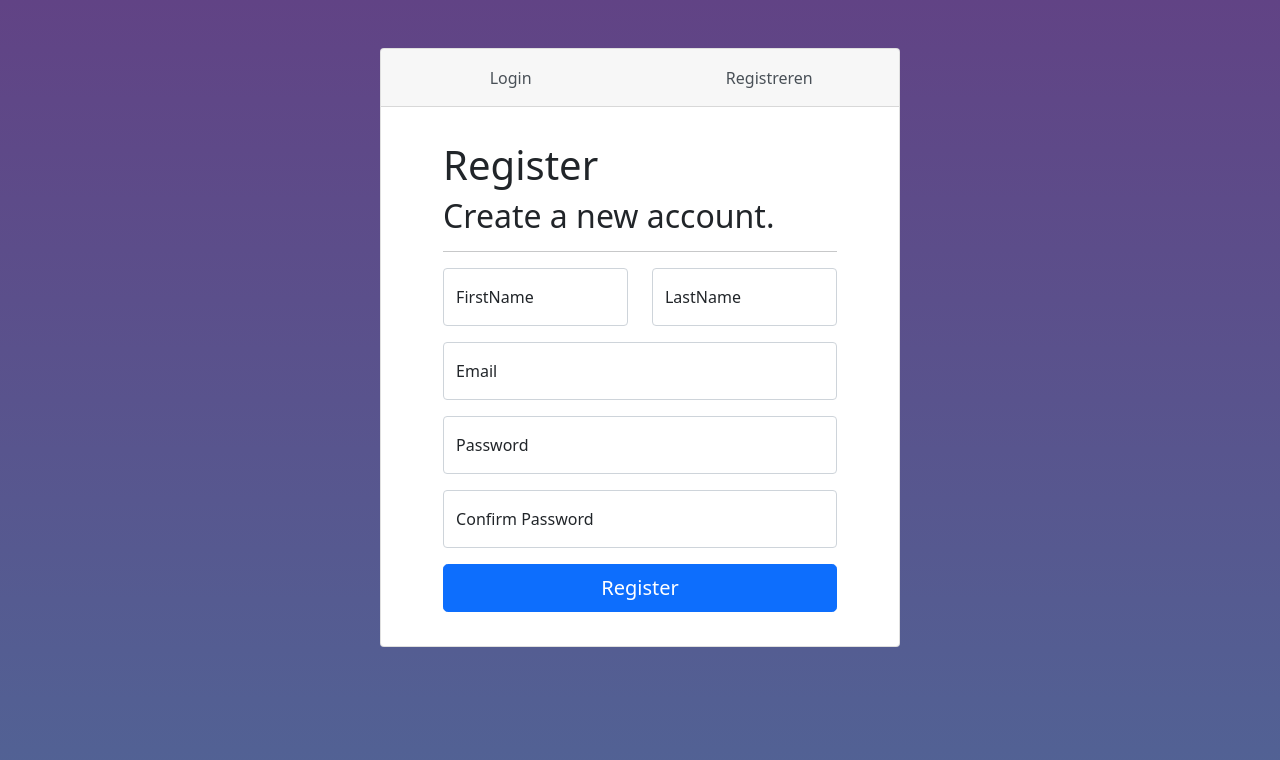
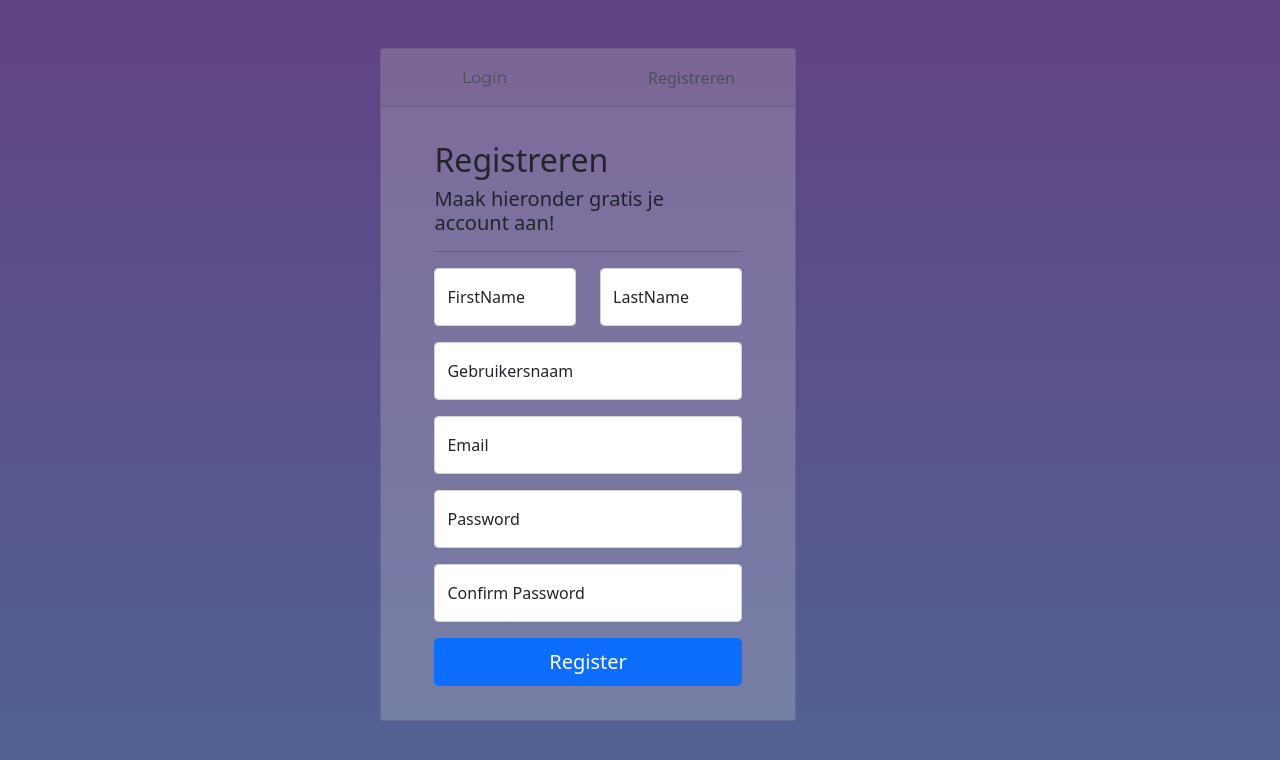
Before and after one commit to gielvgorp/MatchDayPlanner, an ASP.NET Core app: page /Identity/Account/Register in a window 1280 px wide. Shown: the top 760 px of the page. Run offline with ASP.NET Core 8, Linux system fonts and the light colour scheme; tables that the repository leaves empty hold one stand-in row (values such as "Sample post"); style sheets or scripts are compiled from the project's sources; some libraries are stand-ins or nearby versions.

Commit message:
Multiple changes
 - changed login and register UI
 - When user creates account, he is able to enter a username

```diff
--- a/MatchDayPlanner/MatchDayPlanner/Areas/Identity/Pages/Account/Login.cshtml
+++ b/MatchDayPlanner/MatchDayPlanner/Areas/Identity/Pages/Account/Login.cshtml
@@ -6,9 +6,9 @@
     Layout = "~/Areas/Identity/Pages/_AuthLayout.cshtml";
 }
 
-<h1>Welkom bij Matchday Planner!</h1>
+<h3>Welkom bij Matchday Planner!</h3>
 <form id="account" method="post">
-    <h2>Voer hieronder uw gegevens in!</h2>
+    <h5>Voer hieronder uw gegevens in!</h5>
     <hr />
     <div asp-validation-summary="ModelOnly" class="text-danger" role="alert"></div>
     <div class="form-floating mb-3">
--- a/MatchDayPlanner/MatchDayPlanner/Areas/Identity/Pages/Account/Register.cshtml
+++ b/MatchDayPlanner/MatchDayPlanner/Areas/Identity/Pages/Account/Register.cshtml
@@ -1,13 +1,13 @@
 @page
 @model RegisterModel
 @{
-    ViewData["Title"] = "Register";
+    ViewData["Title"] = "Registreren";
     Layout = "~/Areas/Identity/Pages/_AuthLayout.cshtml";
 }
 
-<h1>@ViewData["Title"]</h1>
+<h2>@ViewData["Title"]</h2>
 <form id="registerForm" asp-route-returnUrl="@Model.ReturnUrl" method="post">
-    <h2>Create a new account.</h2>
+    <h5>Maak hieronder gratis je account aan!</h5>
     <hr />
     <div asp-validation-summary="ModelOnly" class="text-danger" role="alert"></div>
     <div class="row">
@@ -23,6 +23,11 @@
                 <label asp-for="Input.LastName">LastName</label>
             </div>
         </div>
+    </div>
+    <div class="form-floating mb-3">
+        <input asp-for="Input.UserName" class="form-control" autocomplete="username" aria-required="true" placeholder="Gebruikersnaam" />
+        <label asp-for="Input.UserName">Gebruikersnaam</label>
+        <span asp-validation-for="Input.UserName" class="text-danger"></span>
     </div>
     <div class="form-floating mb-3">
         <input asp-for="Input.Email" class="form-control" autocomplete="username" aria-required="true" placeholder="name@example.com" />
--- a/MatchDayPlanner/MatchDayPlanner/Areas/Identity/Pages/Account/Register.cshtml.cs
+++ b/MatchDayPlanner/MatchDayPlanner/Areas/Identity/Pages/Account/Register.cshtml.cs
@@ -85,6 +85,10 @@ namespace MatchDayPlanner.Areas.Identity.Pages.Account
             [Display(Name = "Achternaam")]
             public string LastName { get; set; }
 
+            [DataType(DataType.Text)]
+            [Display(Name = "Gebruikersnaam")]
+            public string UserName { get; set; }
+
             [Required]
             [EmailAddress]
             [Display(Name = "Email")]
@@ -128,7 +132,7 @@ namespace MatchDayPlanner.Areas.Identity.Pages.Account
                 user.FirstName = Input.FirstName;
                 user.LastName = Input.LastName;
 
-                await _userStore.SetUserNameAsync(user, Input.Email, CancellationToken.None);
+                await _userStore.SetUserNameAsync(user, Input.UserName, CancellationToken.None);
                 await _emailStore.SetEmailAsync(user, Input.Email, CancellationToken.None);
                 var result = await _userManager.CreateAsync(user, Input.Password);
 
--- a/MatchDayPlanner/MatchDayPlanner/Areas/Identity/Pages/_AuthLayout.cshtml
+++ b/MatchDayPlanner/MatchDayPlanner/Areas/Identity/Pages/_AuthLayout.cshtml
@@ -4,10 +4,30 @@
 
 <div class="row justify-content-center">
     <div class="col-5 mt-5">
-        <div class="card login-logout-card">
+       @*  <div class="card login-logout-card">
             <div class="card-header">
                 <ul class="nav nav-tabs card-header-tabs">
                     <li class="nav-item">
+                        <a href="/Identity/Account/Login" class="nav-link">Login</a>
+                    </li>
+                    <li class="nav-item">
+                        <a href="/Identity/Account/Register" class="nav-link">Registreren</a>
+                    </li>
+                </ul>
+            </div>
+            <div class="card-body">
+                <div class="row justify-content-center">
+                    <div class="col-10 my-4">
+                        @RenderBody()
+                    </div>
+                </div>
+            </div>
+        </div> *@
+
+        <div class="login-logout-container card login-logout-card">
+            <div class="card-header">
+                <ul class="nav nav-tabs card-header-tabs">
+                    <li class="nav-item text">
                         <a href="/Identity/Account/Login" class="nav-link">Login</a>
                     </li>
                     <li class="nav-item">
--- a/MatchDayPlanner/MatchDayPlanner/wwwroot/css/site.css
+++ b/MatchDayPlanner/MatchDayPlanner/wwwroot/css/site.css
@@ -154,3 +154,21 @@ header .sub-title {
 .login-logout-card .card-body {
     padding: 10px 20px;
 }
+
+.login-logout-container{
+    width: min(500px, 80%);
+    min-height: 300px;
+    background: var(--gray-a);
+}
+
+.app-btn {
+    display: block;
+    margin: auto;
+    background: var(--gray-a);
+    width: min(150px, 80%);
+    height: 40px;
+    border-radius: 10px;
+    outline: none;
+    border: none;
+    margin-top: 30px;
+}
```
